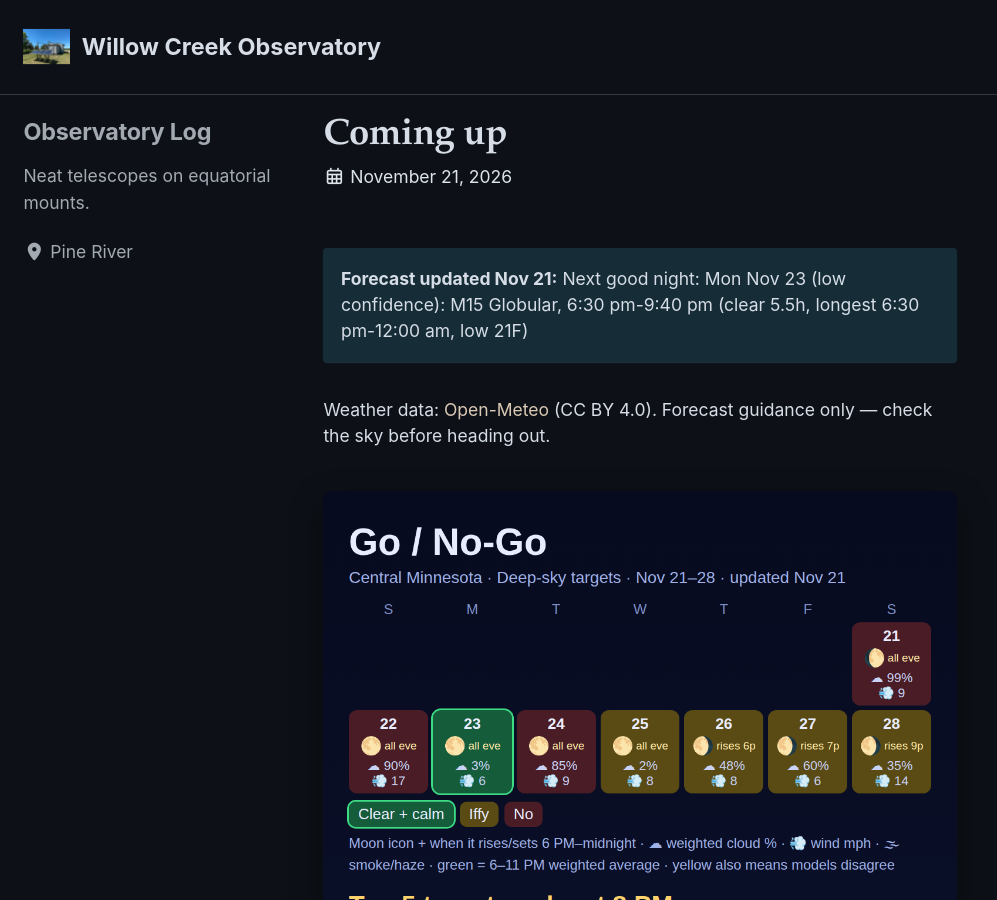
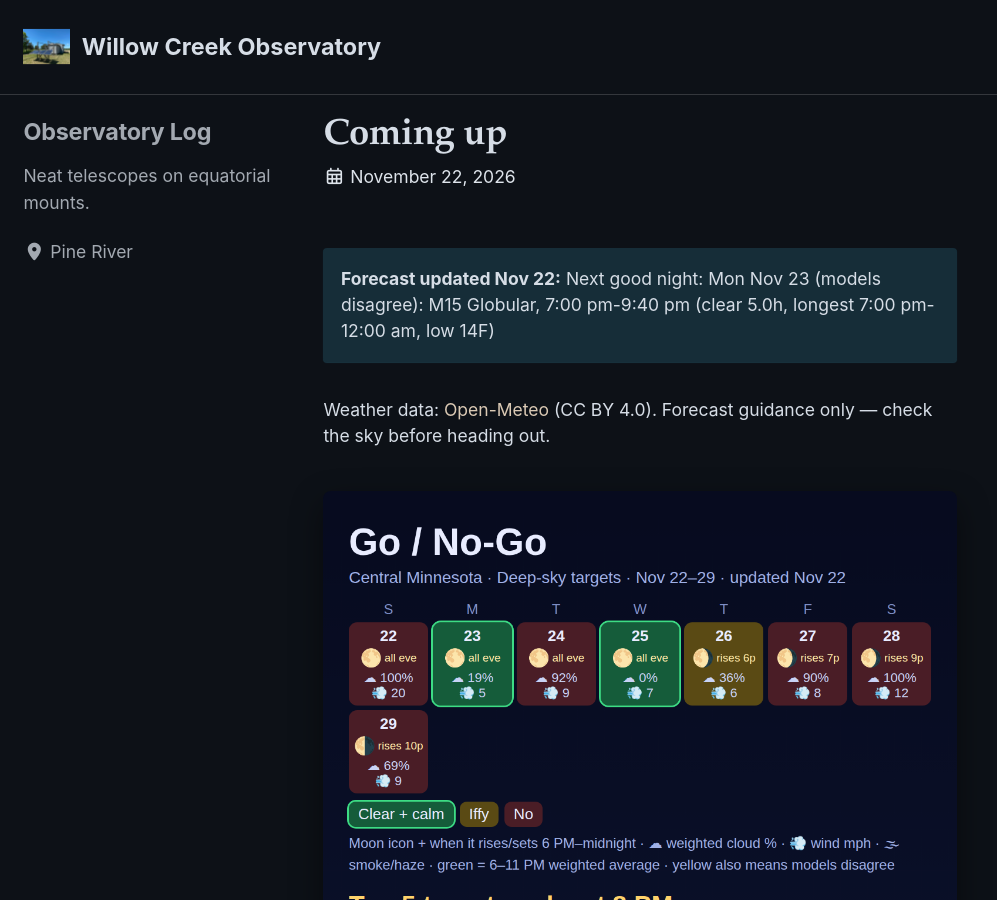
Before and after one commit to ethos101/ethos101.github.io, a Jekyll site: the page built from _posts/1900-01-01-about.md, in a window 1280 px wide and 900 px high. Shown: the whole window, without its empty margins (0-997 px from the left). Built offline with Jekyll 4.4.1, drawn with Linux system fonts in a browser that asks for light colours; cached includes are drawn as plain includes; some of the changed text lies outside the part shown.

Commit message:
Update stargazing forecast (Nov 22)

```diff
--- a/_includes/forecast_status.html
+++ b/_includes/forecast_status.html
@@ -1,2 +1,2 @@
-<p class="notice--info"><strong>Forecast updated Nov 21:</strong> Next good night: Mon Nov 23 (low confidence): M15 Globular, 6:30 pm-9:40 pm (clear 5.5h, longest 6:30 pm-12:00 am, low 21F)</p>
+<p class="notice--info"><strong>Forecast updated Nov 22:</strong> Next good night: Mon Nov 23 (models disagree): M15 Globular, 7:00 pm-9:40 pm (clear 5.0h, longest 7:00 pm-12:00 am, low 14F)</p>
 <p class="small">Weather data: <a href="https://open-meteo.com/">Open-Meteo</a> (CC BY 4.0). Forecast guidance only — check the sky before heading out.</p>
--- a/_posts/1900-01-01-about.md
+++ b/_posts/1900-01-01-about.md
@@ -1,6 +1,6 @@
 ---
 title: Coming up
-date: 2026-11-21
+date: 2026-11-22
 header:
   teaser: /images/month.png
 ---
```
Also changed, not shown: images/month.png.
